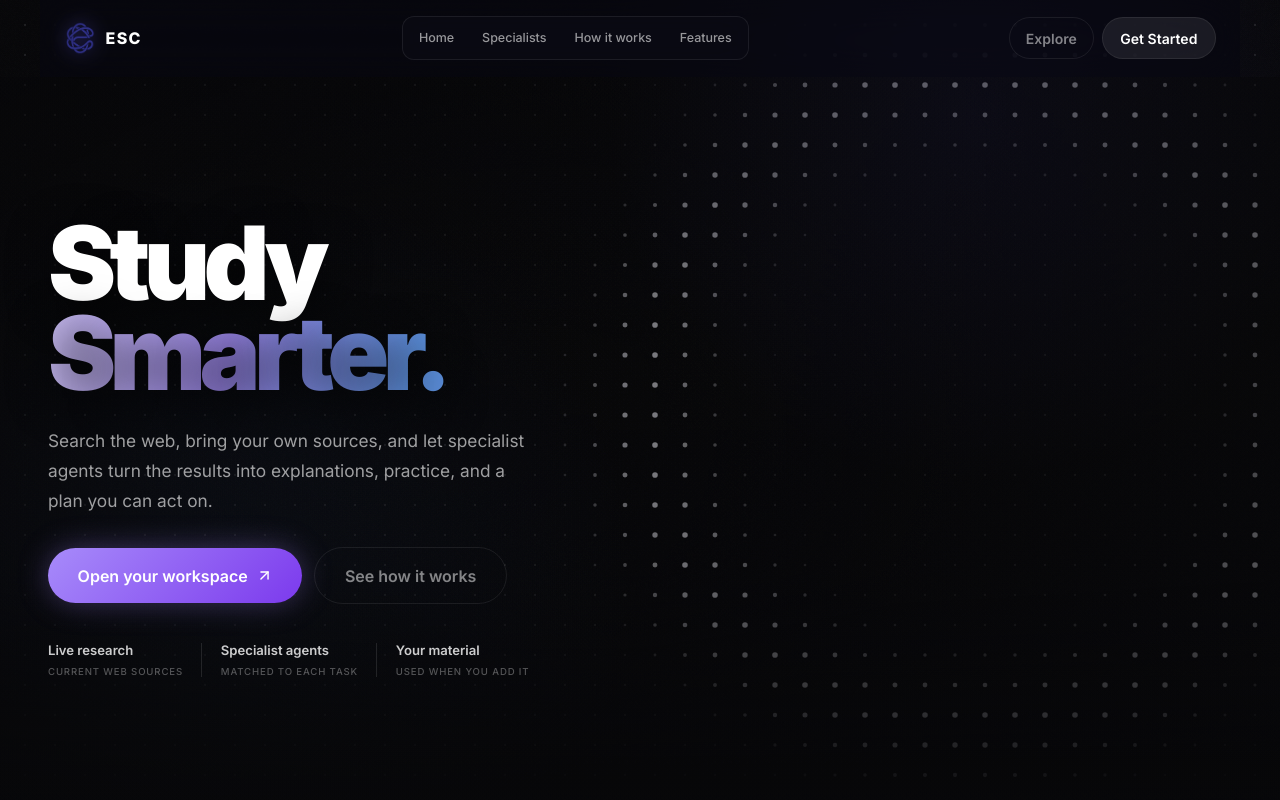
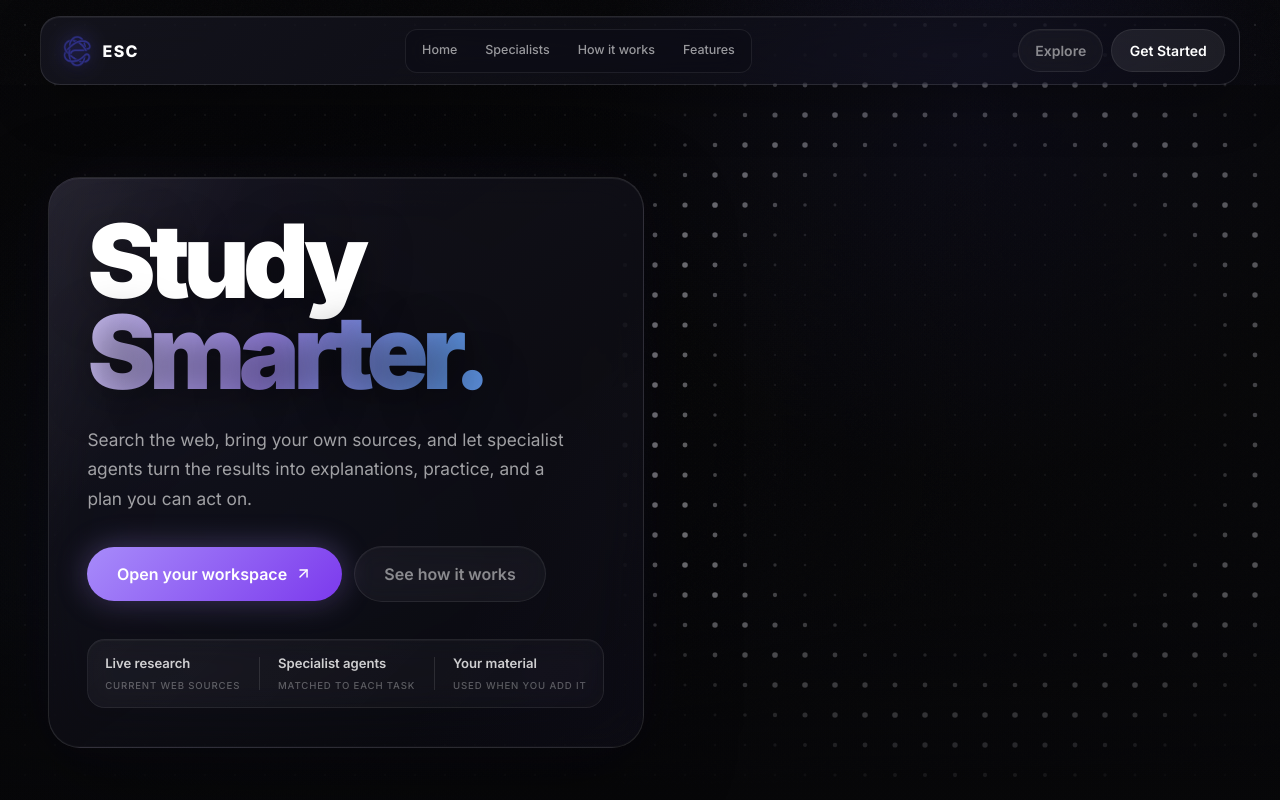
Before and after one commit to kanishkdubey1946-del/ESC, a React (Vite) app in the folder frontend/: page / in a window 1280 px wide. Shown: the top 800 px of the page. Built offline with nearby package versions, Linux system fonts and the light colour scheme; no server answers.

Commit message:
Add glassmorphism to landing hero

```diff
--- a/frontend/src/styles/homepage.css
+++ b/frontend/src/styles/homepage.css
@@ -104,23 +104,28 @@
    ================================================================ */
 .esc-home .hp-nav {
   position: sticky;
-  top: 0;
+  top: 1rem;
   z-index: 100;
   display: flex;
   align-items: center;
   justify-content: space-between;
   gap: 1rem;
+  width: calc(100% - 3rem);
   max-width: 1200px;
-  margin: 0 auto;
-  padding: 1rem 1.5rem;
-  backdrop-filter: blur(24px) saturate(1.4);
-  background: rgba(8,8,16,0.72);
-  border-bottom: 1px solid transparent;
-  transition: border-color 0.25s ease, background 0.25s ease;
+  margin: 0 auto 1rem;
+  padding: 0.72rem 0.85rem 0.72rem 1.25rem;
+  border: 1px solid rgba(255,255,255,0.11);
+  border-radius: 1.25rem;
+  background: linear-gradient(135deg, rgba(24,24,36,0.7), rgba(10,10,18,0.48));
+  box-shadow: inset 0 1px 0 rgba(255,255,255,0.055), 0 18px 52px rgba(0,0,0,0.26);
+  backdrop-filter: blur(24px) saturate(1.35);
+  -webkit-backdrop-filter: blur(24px) saturate(1.35);
+  transition: border-color 0.25s ease, background 0.25s ease, box-shadow 0.25s ease;
 }
 .esc-home .hp-nav.scrolled {
-  border-bottom-color: var(--sp-border);
-  background: rgba(8,8,16,0.92);
+  border-color: rgba(255,255,255,0.15);
+  background: linear-gradient(135deg, rgba(22,22,33,0.9), rgba(8,8,15,0.78));
+  box-shadow: inset 0 1px 0 rgba(255,255,255,0.06), 0 22px 60px rgba(0,0,0,0.38);
 }
 .esc-home .hp-brand {
   display: inline-flex;
@@ -201,12 +206,15 @@
 }
 
 .esc-home .hp-btn.ghost {
-  background: transparent;
+  background: rgba(255,255,255,0.035);
   color: var(--sp-muted);
   padding: 0.6rem 1rem;
   border: 1px solid var(--sp-border);
+  box-shadow: inset 0 1px 0 rgba(255,255,255,0.035);
+  backdrop-filter: blur(12px);
+  -webkit-backdrop-filter: blur(12px);
 }
-.esc-home .hp-btn.ghost:hover { color: var(--sp-ink); border-color: var(--sp-border-hi); }
+.esc-home .hp-btn.ghost:hover { color: var(--sp-ink); border-color: var(--sp-border-hi); background: rgba(255,255,255,0.075); }
 .esc-home .hp-btn.big { padding: 0.95rem 1.85rem; font-size: 1rem; }
 
 /* ================================================================
@@ -268,8 +276,32 @@
 }
 
 .esc-home .hp-hero-copy {
+  position: relative;
   min-width: 0;
-  max-width: 42rem;
+  max-width: 46rem;
+  padding: clamp(1.5rem, 3vw, 2.5rem);
+  overflow: hidden;
+  border: 1px solid rgba(255,255,255,0.115);
+  border-radius: 2rem;
+  background:
+    linear-gradient(145deg, rgba(25,24,37,0.66), rgba(10,10,18,0.4)),
+    radial-gradient(circle at 8% 2%, rgba(167,139,250,0.1), transparent 42%);
+  box-shadow:
+    inset 0 1px 0 rgba(255,255,255,0.065),
+    inset 0 -1px 0 rgba(255,255,255,0.025),
+    0 28px 90px rgba(0,0,0,0.34),
+    0 0 70px rgba(112,92,207,0.055);
+  backdrop-filter: blur(24px) saturate(1.18);
+  -webkit-backdrop-filter: blur(24px) saturate(1.18);
+}
+
+.esc-home .hp-hero-copy::before {
+  content: '';
+  position: absolute;
+  inset: 0;
+  pointer-events: none;
+  border-radius: inherit;
+  background: linear-gradient(118deg, rgba(255,255,255,0.06), transparent 23%, transparent 72%, rgba(122,104,210,0.035));
 }
 
 .esc-home .hp-hero-copy h1 {
@@ -309,6 +341,15 @@
   align-items: center;
   gap: 1.15rem;
   flex-wrap: wrap;
+  width: fit-content;
+  max-width: 100%;
+  padding: 0.9rem 1.05rem;
+  border: 1px solid rgba(255,255,255,0.075);
+  border-radius: 1.1rem;
+  background: linear-gradient(135deg, rgba(255,255,255,0.045), rgba(255,255,255,0.018));
+  box-shadow: inset 0 1px 0 rgba(255,255,255,0.035);
+  backdrop-filter: blur(14px);
+  -webkit-backdrop-filter: blur(14px);
 }
 .esc-home .hp-hero-stat {
   display: flex;
@@ -700,6 +741,11 @@
 }
 
 @media (max-width: 800px) {
+  .esc-home .hp-nav {
+    top: 0.75rem;
+    width: calc(100% - 1.5rem);
+    margin-bottom: 0.75rem;
+  }
   .esc-home .hp-hero-full,
   .esc-home .hp-hero-overlay { min-height: auto; }
   .esc-home .hp-hero-layout {
@@ -710,6 +756,7 @@
 
 @media (max-width: 520px) {
   .esc-home .hp-hero-layout { padding: 4rem 1.15rem 3.5rem; }
+  .esc-home .hp-hero-copy { padding: 1.35rem 1.15rem 1.2rem; border-radius: 1.5rem; }
   .esc-home .hp-hero-copy h1 { font-size: clamp(3.65rem, 18vw, 5rem); }
   .esc-home .hp-hero-actions { align-items: stretch; flex-direction: column; }
   .esc-home .hp-hero-actions .hp-btn { width: 100%; }
@@ -717,6 +764,8 @@
     display: grid;
     grid-template-columns: repeat(3, minmax(0, 1fr));
     gap: 0.7rem;
+    width: 100%;
+    padding: 0.85rem;
   }
   .esc-home .hp-hero-divider { display: none; }
   .esc-home .hp-hero-stat { padding-right: 0.45rem; border-right: 1px solid rgba(255,255,255,0.1); }
```
